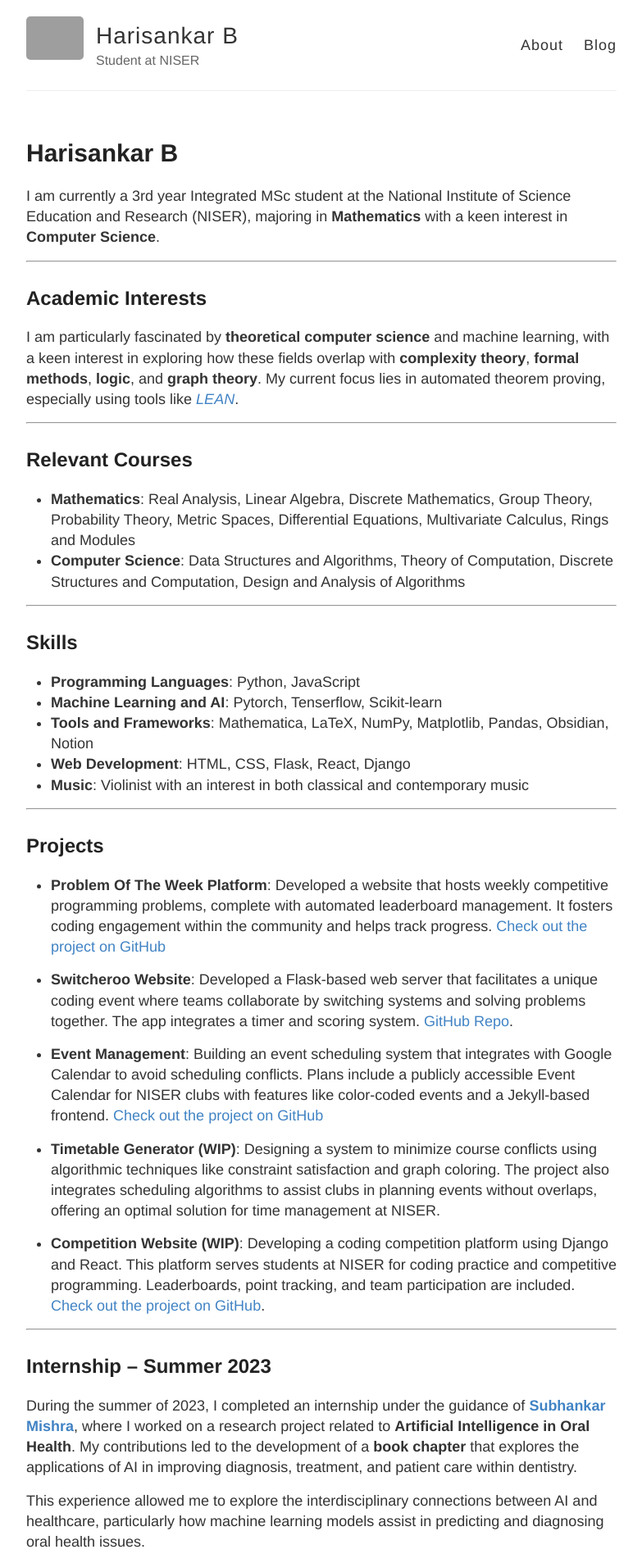
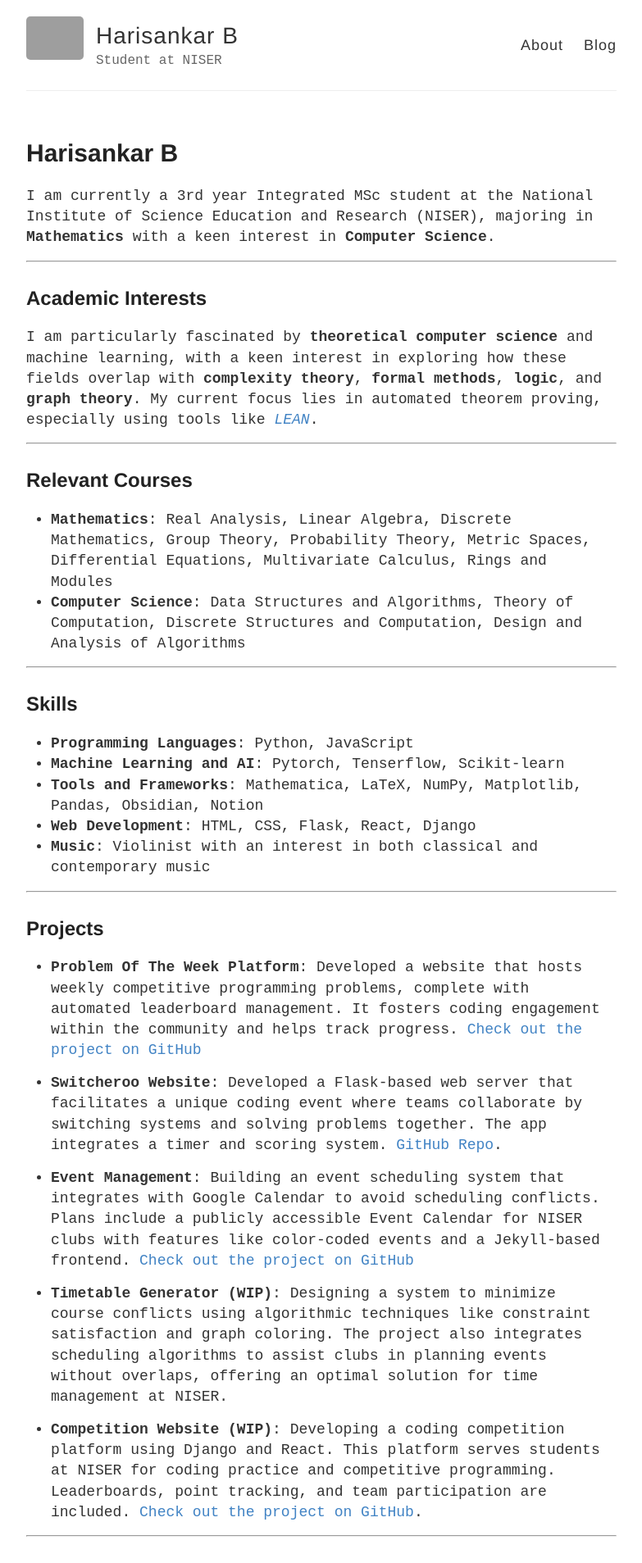
Before and after one commit to Methaphur/methaphur.github.io, a Jekyll site: the page built from about.md, in a window 1280 px wide. Shown: the top 1907 px of the page at 82% size, without its empty margins (248-1031 px from the left). Built offline with Jekyll 4.4.1, drawn with Linux system fonts in a browser that asks for light colours; grey boxes are pictures that could not be loaded.

Commit message:
monospace font

```diff
--- a/_layouts/default.html
+++ b/_layouts/default.html
@@ -15,6 +15,13 @@
     <link rel="alternate" type="application/rss+xml" title="{{ site.name }} - {{ site.description }}" href="{{ site.baseurl }}/feed.xml" />
 
     <!-- Created with Jekyll Now - http://github.com/barryclark/jekyll-now -->
+  <style>
+    body {
+      font-family : monospace;
+    }
+  </style>
+
+
   </head>
 
   <body>
```
